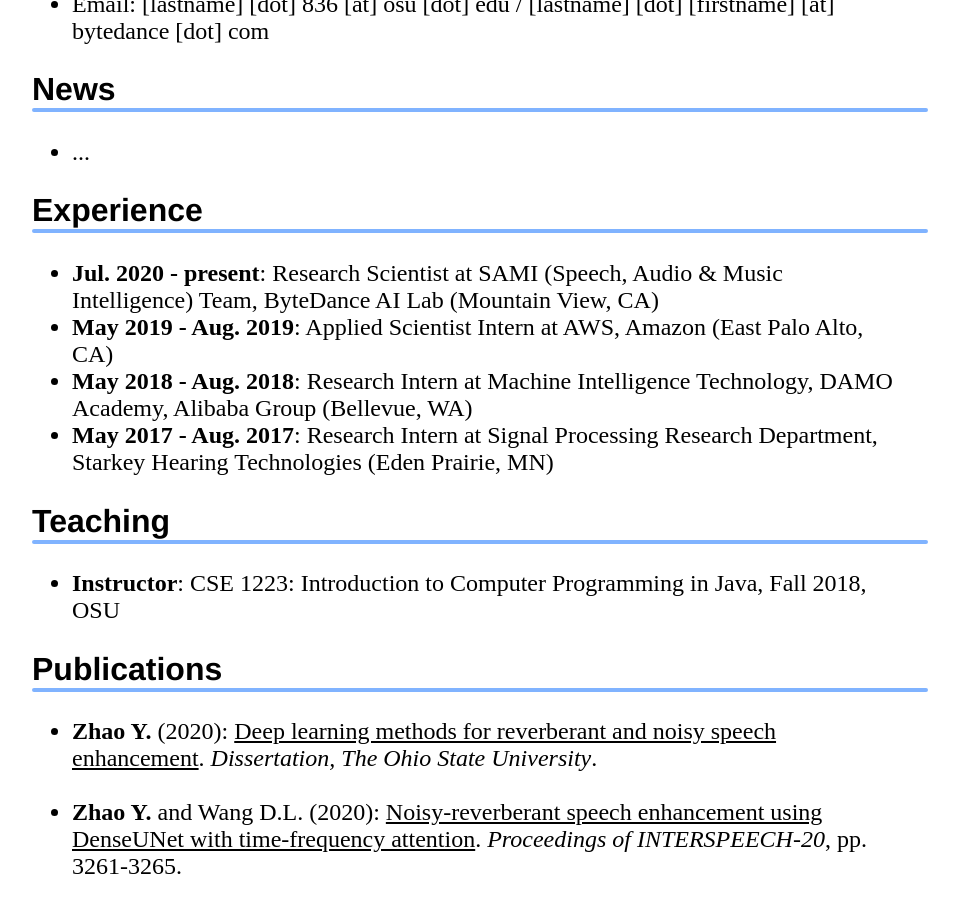
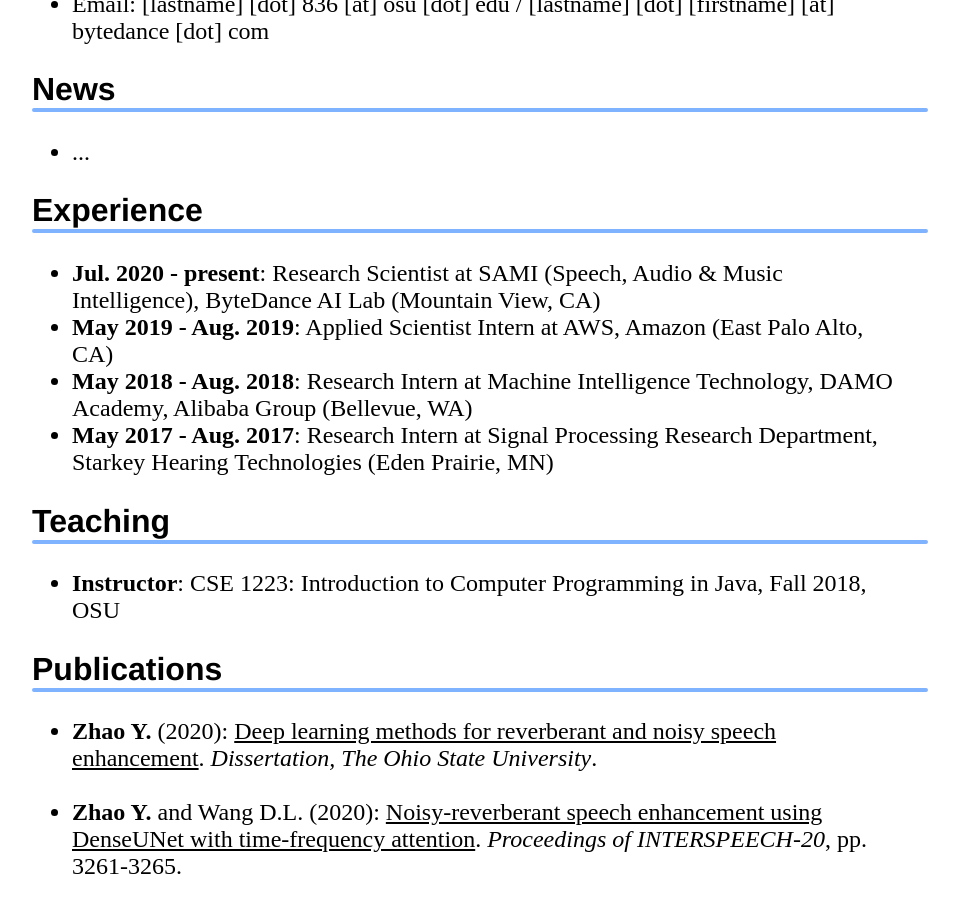
Before and after one commit to cliffzhao/cliffzhao.github.io, a Jekyll site: the page built from index.html, in a window 1280 px wide and 900 px high, scrolled down 525 px. Shown: the whole window, without its empty margins (160-1119 px from the left). Built offline with Jekyll 4.4.1, drawn with Linux system fonts in a browser that asks for light colours.

Commit message:
Update index.html

```diff
--- a/index.html
+++ b/index.html
@@ -29,7 +29,7 @@
 
     <h2>Experience</h2>
     <ul>
-	<li><strong>Jul. 2020 - present</strong>: Research Scientist at SAMI (Speech, Audio & Music Intelligence) Team, ByteDance AI Lab (Mountain View, CA)
+	<li><strong>Jul. 2020 - present</strong>: Research Scientist at SAMI (Speech, Audio & Music Intelligence), ByteDance AI Lab (Mountain View, CA)
 	</li>
     <li><strong>May 2019 - Aug. 2019</strong>: Applied Scientist Intern at AWS, Amazon (East Palo Alto, CA)
 	</li>
```
